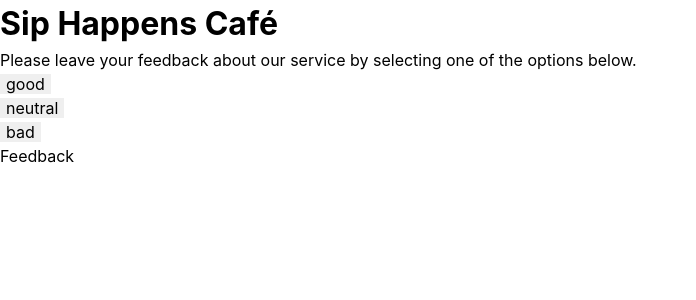
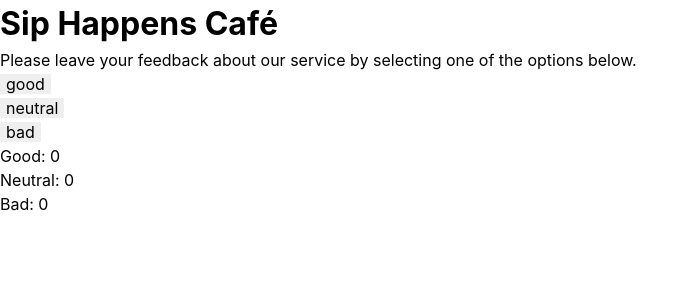
Before and after one commit to YuliiaLukomska/goit-react-hw-02, a React (Vite) app: page / in a window 1280 px wide. Shown: the top 300 px of the page, without its empty margins (0-696 px from the left). Built offline with nearby package versions, Linux system fonts and the light colour scheme.

Commit message:
step 2 doing

```diff
--- a/src/App.jsx
+++ b/src/App.jsx
@@ -6,11 +6,22 @@ import Feedback from "./components/Feedback/Feedback";
 function App() {
   const [reviews, setReviews] = useState({ good: 0, neutral: 0, bad: 0 });
 
+  const updateFeedback = (feedbackType) => {
+    // Тут використовуй сеттер, щоб оновити стан
+    console.log(feedbackType);
+    setReviews((prevState) => prevState);
+  };
+
   return (
     <>
       <Description />
-      <Options reviewsObj={reviews} />
-      <Feedback />
+      <Options reviewsObj={reviews} updateReviews={updateFeedback} />
+      <Feedback
+        reviewsObj={reviews}
+        goodReview={reviews.good}
+        neutralReview={reviews.neutral}
+        badReview={reviews.bad}
+      />
     </>
   );
 }
--- a/src/components/Feedback/Feedback.jsx
+++ b/src/components/Feedback/Feedback.jsx
@@ -1,5 +1,17 @@
-const Feedback = () => {
-  return <div>Feedback</div>;
+const Feedback = ({ goodReview, neutralReview, badReview }) => {
+  return (
+    <ul>
+      <li>
+        <p>Good: {goodReview}</p>
+      </li>
+      <li>
+        <p>Neutral: {neutralReview}</p>
+      </li>
+      <li>
+        <p>Bad: {badReview}</p>
+      </li>
+    </ul>
+  );
 };
 
 export default Feedback;
--- a/src/components/Options/Options.jsx
+++ b/src/components/Options/Options.jsx
@@ -1,8 +1,8 @@
-const Options = ({ reviewsObj }) => {
+const Options = ({ reviewsObj, updateReviews }) => {
   const reviewArray = Object.keys(reviewsObj);
 
   return (
-    <ul>
+    <ul onClick={() => updateReviews(event.target.innerHTML)}>
       {reviewArray.map((review, index, array) => (
         <li key={index}>
           <button>{array[index]}</button>
```
